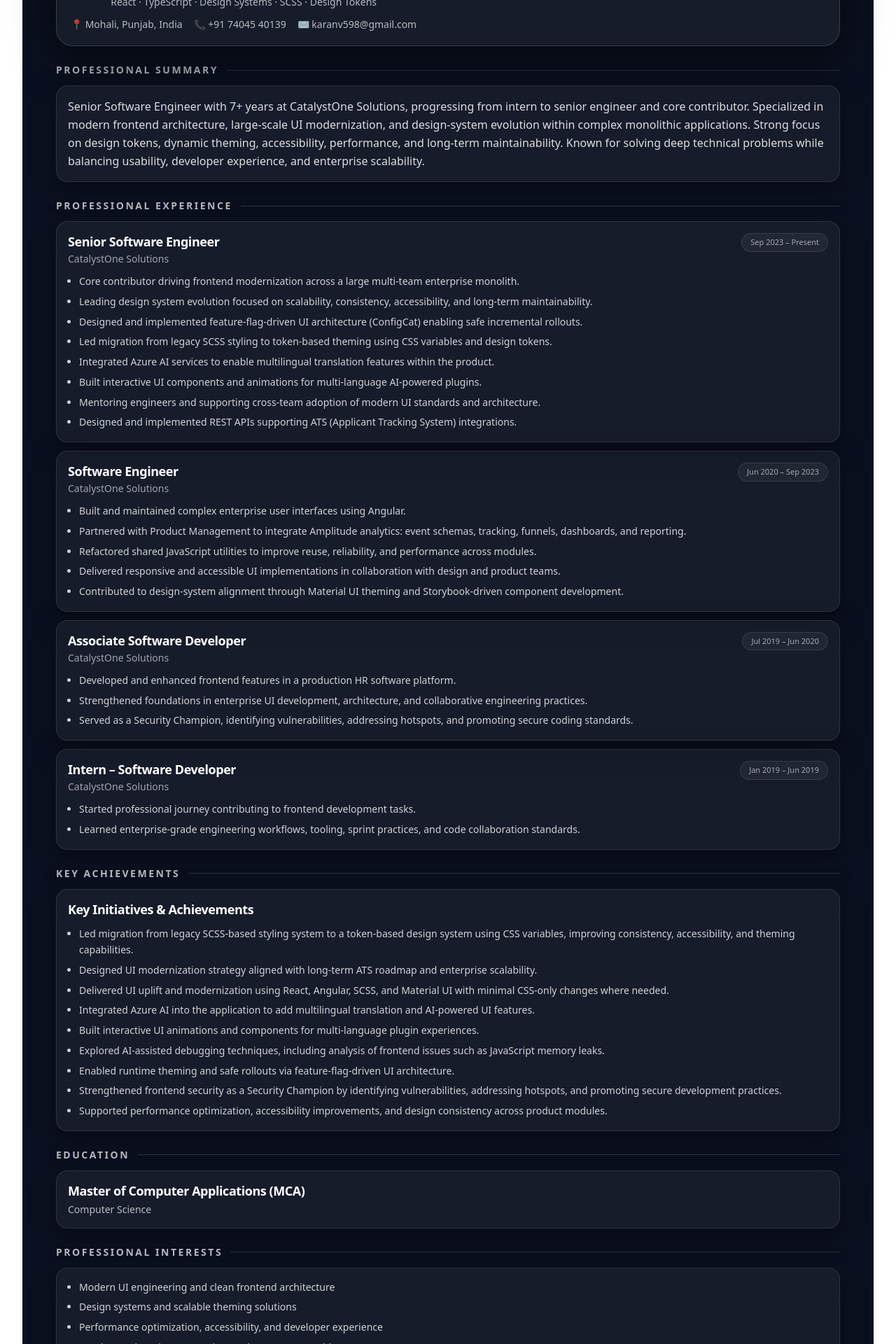
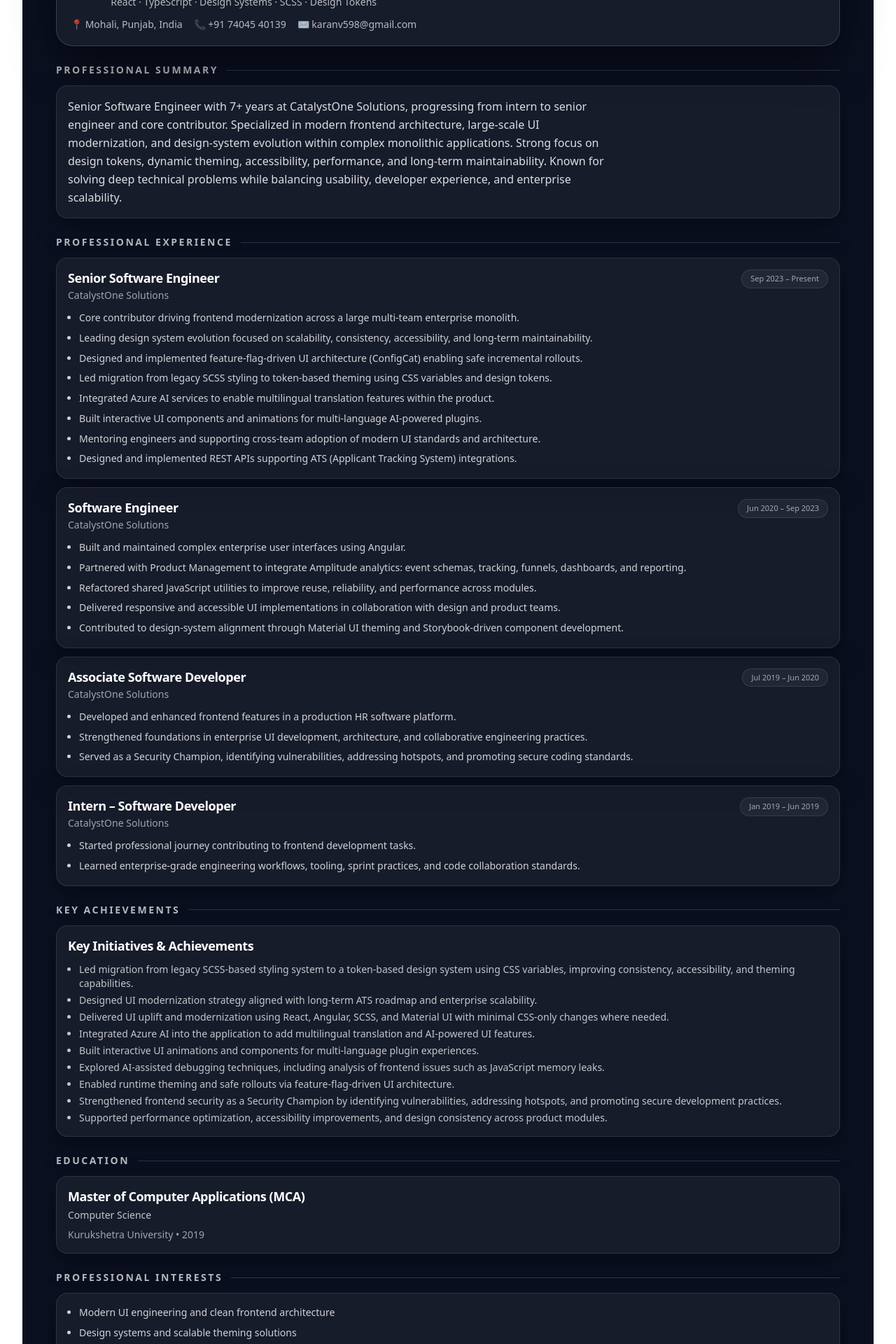
Before and after one commit to kvkaranverma/kvkaranverma.github.io, a React (Vite) app: page / in a window 1280 px wide. Shown: the part 160-2080 px from the top of the page at 70% size. Built offline with nearby package versions, Linux system fonts and the light colour scheme.

Commit message:
fix(small tweaks): small tweaks

```diff
--- a/src/components/cv/AchievementsCard.tsx
+++ b/src/components/cv/AchievementsCard.tsx
@@ -14,7 +14,7 @@
         </h3>
       </div>
 
-      <ul className="mt-3 list-disc list-outside space-y-1.5 pl-4 text-left text-sm leading-relaxed text-white/80">
+      <ul className="mt-3 list-disc space-y-1 pl-4 text-left text-sm text-white/75">
         {item.points.map((point) => (
           <li key={point}>{point}</li>
         ))}
--- a/src/components/cv/EducationCard.tsx
+++ b/src/components/cv/EducationCard.tsx
@@ -12,11 +12,11 @@
         {education.degree}
       </h3>
 
-      <p className="mt-1 text-sm text-white/70">{education.field}</p>
+      <p className="mt-1 text-sm text-white/75">{education.field}</p>
 
-      {education.institute && education.institute !== "—" ? (
-        <p className="mt-1 text-sm text-white/70">{education.institute}</p>
-      ) : null}
+      <p className="mt-2 text-sm text-white/60">
+        {education.institute} • {education.year}
+      </p>
     </Card>
   );
 }
--- a/src/components/cv/SummaryCard.tsx
+++ b/src/components/cv/SummaryCard.tsx
@@ -7,7 +7,7 @@
 export function SummaryCard({ summary }: SummaryCardProps) {
   return (
     <Card>
-      <p className="leading-relaxed text-left text-white/85">{summary}</p>
+      <p className="max-w-3xl text-left leading-relaxed text-white/85">{summary}</p>
     </Card>
   );
 }
--- a/src/content/cv.ts
+++ b/src/content/cv.ts
@@ -20,6 +20,7 @@
   degree: string;
   field: string;
   institute: string;
+  year: string;
 };
 
 export type Cv = {
@@ -222,7 +223,8 @@
   education: {
     degree: "Master of Computer Applications (MCA)",
     field: "Computer Science",
-    institute: "—",
+    institute: "Kurukshetra University",
+    year: "2019",
   },
 
   interests: [
```
